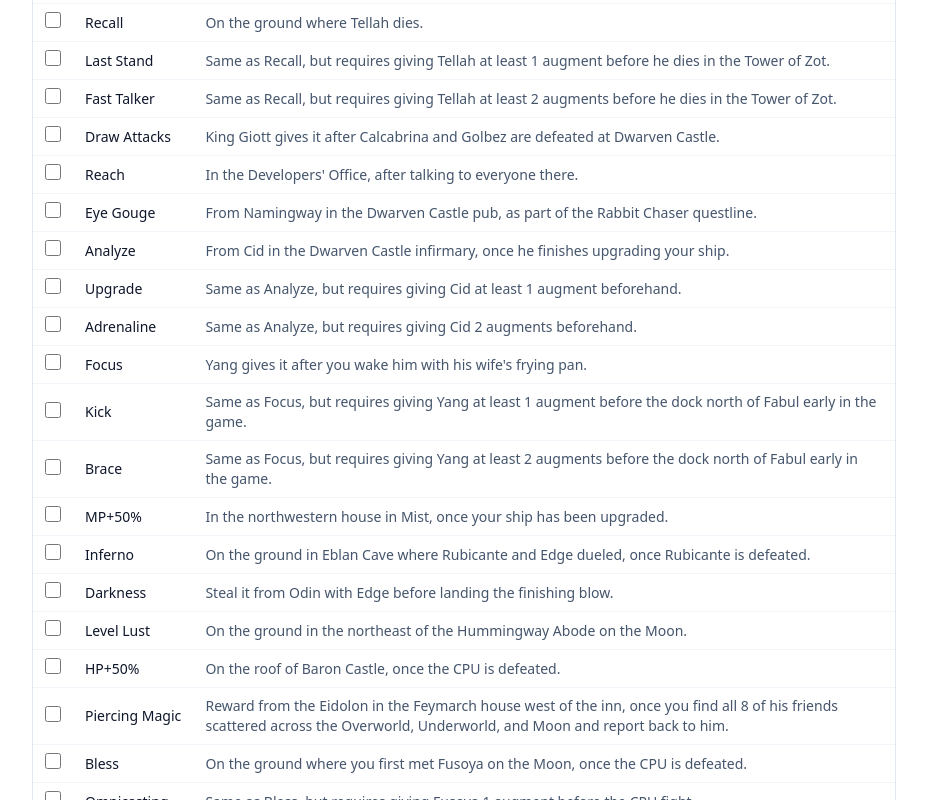
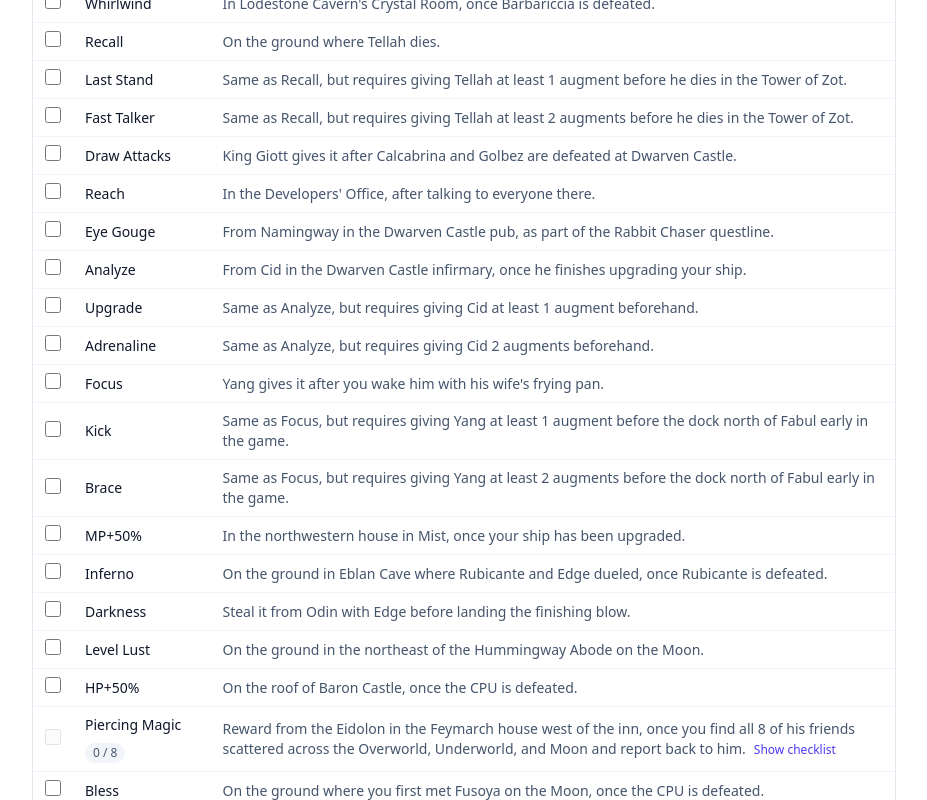
Before and after one commit to ponkberry/final-fantasy-iv-achievement-guide, a React (Vite) app: page /#/augments in a window 1280 px wide. Shown: the part 940-1740 px from the top of the page, without its empty margins (176-1103 px from the left). Built offline with nearby package versions, Linux system fonts and the light colour scheme.

Commit message:
Better piercing magic augment unlock

```diff
--- a/src/data/augments.ts
+++ b/src/data/augments.ts
@@ -36,7 +36,21 @@ export const augments: AugmentEntry[] = [
   { id: 'darkness', name: 'Darkness', notes: 'Steal it from Odin with Edge before landing the finishing blow.' },
   { id: 'level-lust', name: 'Level Lust', notes: 'On the ground in the northeast of the Hummingway Abode on the Moon.' },
   { id: 'hp-plus-50', name: 'HP+50%', notes: 'On the roof of Baron Castle, once the CPU is defeated.' },
-  { id: 'piercing-magic', name: 'Piercing Magic', notes: 'Reward from the Eidolon in the Feymarch house west of the inn, once you find all 8 of his friends scattered across the Overworld, Underworld, and Moon and report back to him.' },
+  {
+    id: 'piercing-magic',
+    name: 'Piercing Magic',
+    notes: 'Reward from the Eidolon in the Feymarch house west of the inn, once you find all 8 of his friends scattered across the Overworld, Underworld, and Moon and report back to him.',
+    subItems: [
+      { id: 'sylvan-cave', label: "Sylvan Cave, upper floor of Yang's hut" },
+      { id: 'kokkols-forge', label: "Kokkol's Forge, by the well outside" },
+      { id: 'dwarven-castle', label: 'Dwarven Castle, Lali-ho Pub table east of the counter' },
+      { id: 'mount-ordeals', label: 'Mount Ordeals summit, near the save point' },
+      { id: 'black-chocobo-forest', label: 'Black Chocobo Forest, northern part' },
+      { id: 'hummingway-village', label: 'Hummingway Village on the Moon, northwestern part' },
+      { id: 'lair-of-the-father', label: 'Lair of the Father, southeast of Bahamut' },
+      { id: 'kaipo', label: 'Kaipo, behind the armor shop' },
+    ],
+  },
   { id: 'bless', name: 'Bless', notes: 'On the ground where you first met Fusoya on the Moon, once the CPU is defeated.' },
   { id: 'omnicasting', name: 'Omnicasting', notes: 'Same as Bless, but requires giving Fusoya 1 augment before the CPU fight.' },
   { id: 'phoenix', name: 'Phoenix', notes: 'Same as Bless, but requires giving Fusoya 2 augments before the CPU fight.' },
--- a/src/data/walkthrough.ts
+++ b/src/data/walkthrough.ts
@@ -569,10 +569,12 @@ export const walkthrough: WalkthroughChapter[] = [
       {
         id: 'ch17-underworld-sidequests-s02',
         text: 'Visit Kokkol\'s Forge and Tomra to resupply.',
+        subAugmentIds: [{ augmentId: 'piercing-magic', subItemId: 'kokkols-forge' }],
       },
       {
         id: 'ch17-underworld-sidequests-s03',
         text: 'Explore Sylvan Cave, using Rosa\'s Levitate to cross the poisoned water, for treasure and a Defender Sword.',
+        subAugmentIds: [{ augmentId: 'piercing-magic', subItemId: 'sylvan-cave' }],
       },
       {
         id: 'ch17-underworld-sidequests-s04',
@@ -628,6 +630,7 @@ export const walkthrough: WalkthroughChapter[] = [
       {
         id: 'ch18-sealed-cave-s06',
         text: 'Return to Dwarven Castle and speak with King Giott - Cid gives the Falcon a second upgrade, fitting it with a drill to bore through rock. While here, check the Lali-ho Pub for another of the Eidolon\'s missing friends, seated at the table east of the counter.',
+        subAugmentIds: [{ augmentId: 'piercing-magic', subItemId: 'dwarven-castle' }],
       },
     ],
   },
@@ -654,6 +657,7 @@ export const walkthrough: WalkthroughChapter[] = [
       {
         id: 'ch19-odin-lunar-whale-s04',
         text: 'Two more of the Eidolon\'s missing friends are back on the surface: near the save point at the Mount Ordeals summit, and in the northern Black Chocobo Forest.',
+        subAugmentIds: [{ augmentId: 'piercing-magic', subItemId: 'mount-ordeals' }, { augmentId: 'piercing-magic', subItemId: 'black-chocobo-forest' }],
       },
       {
         id: 'ch19-odin-lunar-whale-s05',
@@ -701,19 +705,24 @@ export const walkthrough: WalkthroughChapter[] = [
       },
       {
         id: 'ch20-moon-lair-of-father-s03',
+        text: 'Head back to the Feymarch and return this first Eidolon friend to the one who sent you looking.',
+        subAugmentIds: [{ augmentId: 'piercing-magic', subItemId: 'hummingway-village' }],
+      },
+      {
+        id: 'ch20-moon-lair-of-father-s04',
         text: 'Return to Kokkol\'s Forge in the Underworld - if you delivered a Rat Tail for Adamantite earlier from the Feymarch, he has finished forging the Excalibur.',
         achievementIds: ['form-reborn'],
       },
       {
-        id: 'ch20-moon-lair-of-father-s04',
+        id: 'ch20-moon-lair-of-father-s05',
         text: 'Head back to the Moon and enter the Lair of the Father for a first pass, covering floors B1 and B2 only and avoiding the Behemoth guarding the path deeper in for now.',
       },
       {
-        id: 'ch20-moon-lair-of-father-s05',
+        id: 'ch20-moon-lair-of-father-s06',
         text: 'Collect the Genji Gloves, Shield, Armor, and Helmet scattered through the dungeon\'s first two floors.',
       },
       {
-        id: 'ch20-moon-lair-of-father-s06',
+        id: 'ch20-moon-lair-of-father-s07',
         text: 'Continue west to the Lunar Path and reach the Crystal Palace, where Fusoya, a Lunarian, explains Golbez\'s true story and joins the party.',
       },
     ],
@@ -762,80 +771,87 @@ export const walkthrough: WalkthroughChapter[] = [
     steps: [
       {
         id: 'ch22-lunar-subterrane-s01',
-        text: 'With free travel restored, pick up the HP+50% Augment on the roof of Baron Castle, and the Bless Augment where you first met Fusoya on the Moon (Omnicasting and Phoenix are also possible here).',
-        augmentIds: ['hp-plus-50', 'bless', 'omnicasting', 'phoenix'],
+        text: 'With free travel restored, pick up the HP+50% Augment on the roof of Baron Castle.',
+        augmentIds: ['hp-plus-50'],
       },
       {
         id: 'ch22-lunar-subterrane-s02',
+        text: 'The Bless Augment is where you first met Fusoya on the Moon (Omnicasting and Phoenix are also possible here).',
+        augmentIds: ['bless', 'omnicasting', 'phoenix'],
+      },
+      {
+        id: 'ch22-lunar-subterrane-s03',
         text: 'Return to the Lair of the Father - B1 is already cleared. On B2, take the narrow side path you skipped before and push past the Behemoth guarding it.',
       },
       {
-        id: 'ch22-lunar-subterrane-s03',
-        text: 'In the area leading up to Bahamut, to the southeast, talk to the last of the Eidolon\'s missing friends.',
+        id: 'ch22-lunar-subterrane-s04',
+        text: 'In the area leading up to Bahamut, to the southeast, talk to the second of the Eidolon\'s missing friends.',
+        subAugmentIds: [{ augmentId: 'piercing-magic', subItemId: 'lair-of-the-father' }],
       },
       {
-        id: 'ch22-lunar-subterrane-s04',
+        id: 'ch22-lunar-subterrane-s05',
         text: 'Defeat Bahamut to earn his summon - typically the last regular summon most players pick up.',
         subAchievementIds: [{ achievementId: 'master-summoner', subItemId: 'bahamut' }],
       },
       {
-        id: 'ch22-lunar-subterrane-s05',
-        text: 'Head to Kaipo, behind the armor shop, for another of the Eidolon\'s missing friends.',
+        id: 'ch22-lunar-subterrane-s06',
+        text: 'Head to Kaipo, behind the armor shop, for the third of the Eidolon\'s missing friends.',
+        subAugmentIds: [{ augmentId: 'piercing-magic', subItemId: 'kaipo' }],
       },
       {
-        id: 'ch22-lunar-subterrane-s06',
+        id: 'ch22-lunar-subterrane-s07',
         text: 'With all eight friends found, return to the Feymarch and talk to the Eidolon in the house west of the inn for the Piercing Magic Augment.',
         augmentIds: ['piercing-magic'],
       },
       {
-        id: 'ch22-lunar-subterrane-s07',
+        id: 'ch22-lunar-subterrane-s08',
         text: 'Enter the Lunar Subterrane, the final dungeon, from the Crystal Palace.',
       },
       {
-        id: 'ch22-lunar-subterrane-s08',
+        id: 'ch22-lunar-subterrane-s09',
         text: 'On B1, take the hidden passage left of the entrance to find the White Dragon guarding the Murasame.',
       },
       {
-        id: 'ch22-lunar-subterrane-s09',
+        id: 'ch22-lunar-subterrane-s10',
         text: 'On B5, defeat the two Blue Dragons guarding the Crystal Shield, then find the Red Dragon guarding the Crystal Armlet.',
       },
       {
-        id: 'ch22-lunar-subterrane-s10',
+        id: 'ch22-lunar-subterrane-s11',
         text: 'On B6, take the invisible bridge south of the entrance to find the Dark Bahamut guarding the Ragnarok.',
       },
       {
-        id: 'ch22-lunar-subterrane-s11',
+        id: 'ch22-lunar-subterrane-s12',
         text: 'On B7, clear three back-to-back boss rooms: the Plague Horror (Holy Lance), the Lunasaur (Ribbon), and continue to B8 for Ogopogo (Masamune).',
       },
       {
-        id: 'ch22-lunar-subterrane-s12',
+        id: 'ch22-lunar-subterrane-s13',
         text: 'Collecting Ragnarok, the Holy Lance, the Ribbon, and the Masamune together with the earlier Murasame completes the full set.',
         achievementIds: ['unsealed'],
       },
       {
-        id: 'ch22-lunar-subterrane-s13',
+        id: 'ch22-lunar-subterrane-s14',
         text: 'For the Onion equipment, trade dragon and fiend tails dropped throughout this dungeon and others (Red, Blue, Green, Black, and Yellow) to the Adamant Grotto near Mythril for a full set of Onion gear.',
         achievementIds: ['the-onion-swordsman'],
       },
       {
-        id: 'ch22-lunar-subterrane-s14',
+        id: 'ch22-lunar-subterrane-s15',
         text: 'For the Adamant Armor, use a Siren on B5\'s southeastern cave to fight the Princess Flans until one drops a Pink Tail, then trade it at the Adamant Grotto.',
         achievementIds: ['to-the-end-of-misery'],
       },
       {
-        id: 'ch22-lunar-subterrane-s15',
+        id: 'ch22-lunar-subterrane-s16',
         text: 'Complete 100% of every dungeon map in the game, including the now-inaccessible Tower of Zot, both visits to the Tower of Babil, and the Giant of Babil, to round out the last of the map completion. This automatically grants the Treasure Hunter Augment.',
         achievementIds: ['the-perpetual-wayfarer'],
         augmentIds: ['treasure-hunter'],
       },
       {
-        id: 'ch22-lunar-subterrane-s16',
+        id: 'ch22-lunar-subterrane-s17',
         text: 'Namingway\'s final sighting can appear in several places - a hidden room in the Lair of the Father, any Chocobo Forest, northern Troia, Sylph Cave B2, the Underground Lake near Damcyan, or the Mount Hobs summit. Finding him completes the quest and rewards the Safe Travel Augment.',
         subAchievementIds: [{ achievementId: 'rabbit-chaser', subItemId: 'sighting-13' }],
         augmentIds: ['safe-travel'],
       },
       {
-        id: 'ch22-lunar-subterrane-s17',
+        id: 'ch22-lunar-subterrane-s18',
         text: 'Reach the Lunar Core on B12 and prepare for the final battle - this is a good point to grind Rydia toward level 80 for Meteor if she isn\'t there yet.',
       },
     ],
--- a/src/hooks/useAugmentProgress.ts
+++ b/src/hooks/useAugmentProgress.ts
@@ -3,16 +3,76 @@ import { useLocalStorage } from './useLocalStorage'
 import { augments } from '../data/augments'
 
 const STORAGE_KEY = 'ffiv-augment-progress'
+const SUBITEM_STORAGE_KEY = 'ffiv-augment-subitem-progress'
+
+const lockedIds = new Set(
+  augments.filter((a) => a.subItems && a.subItems.length > 0).map((a) => a.id),
+)
+
+function subItemKey(augmentId: string, subItemId: string) {
+  return `${augmentId}:${subItemId}`
+}
 
 export function useAugmentProgress() {
   const [obtainedIds, setObtainedIds] = useLocalStorage<string[]>(STORAGE_KEY, [])
+  const [completedSubItemKeys, setCompletedSubItemKeys] = useLocalStorage<string[]>(
+    SUBITEM_STORAGE_KEY,
+    [],
+  )
 
-  const obtainedSet = useMemo(() => new Set(obtainedIds), [obtainedIds])
+  const manualSet = useMemo(() => new Set(obtainedIds), [obtainedIds])
+  const completedSubItemSet = useMemo(() => new Set(completedSubItemKeys), [completedSubItemKeys])
+
+  const isSubItemComplete = useCallback(
+    (augmentId: string, subItemId: string) =>
+      completedSubItemSet.has(subItemKey(augmentId, subItemId)),
+    [completedSubItemSet],
+  )
+
+  const toggleSubItem = useCallback(
+    (augmentId: string, subItemId: string) => {
+      const key = subItemKey(augmentId, subItemId)
+      setCompletedSubItemKeys((prev) =>
+        prev.includes(key) ? prev.filter((existing) => existing !== key) : [...prev, key],
+      )
+    },
+    [setCompletedSubItemKeys],
+  )
+
+  const subItemProgress = useCallback(
+    (augmentId: string) => {
+      const augment = augments.find((a) => a.id === augmentId)
+      const subItems = augment?.subItems ?? []
+      const done = subItems.filter((s) => completedSubItemSet.has(subItemKey(augmentId, s.id))).length
+      return { done, total: subItems.length }
+    },
+    [completedSubItemSet],
+  )
+
+  const derivedIds = useMemo(
+    () =>
+      augments
+        .filter(
+          (a) =>
+            a.subItems &&
+            a.subItems.length > 0 &&
+            a.subItems.every((s) => completedSubItemSet.has(subItemKey(a.id, s.id))),
+        )
+        .map((a) => a.id),
+    [completedSubItemSet],
+  )
+
+  const obtainedSet = useMemo(
+    () => new Set([...manualSet, ...derivedIds]),
+    [manualSet, derivedIds],
+  )
 
   const isObtained = useCallback((id: string) => obtainedSet.has(id), [obtainedSet])
+  const isLocked = useCallback((id: string) => lockedIds.has(id), [])
 
   const toggle = useCallback(
     (id: string) => {
+      if (lockedIds.has(id)) return
       setObtainedIds((prev) =>
         prev.includes(id) ? prev.filter((existing) => existing !== id) : [...prev, id],
       )
@@ -20,10 +80,24 @@ export function useAugmentProgress() {
     [setObtainedIds],
   )
 
-  const reset = useCallback(() => setObtainedIds([]), [setObtainedIds])
+  const reset = useCallback(() => {
+    setObtainedIds([])
+    setCompletedSubItemKeys([])
+  }, [setObtainedIds, setCompletedSubItemKeys])
 
   const total = augments.length
   const obtainedCount = obtainedSet.size
 
-  return { obtainedSet, isObtained, toggle, reset, total, obtainedCount }
+  return {
+    obtainedSet,
+    isObtained,
+    isLocked,
+    toggle,
+    reset,
+    total,
+    obtainedCount,
+    isSubItemComplete,
+    toggleSubItem,
+    subItemProgress,
+  }
 }
--- a/src/pages/AugmentsPage.tsx
+++ b/src/pages/AugmentsPage.tsx
@@ -1,4 +1,4 @@
-import { useMemo, useState } from 'react'
+import { Fragment, useMemo, useState } from 'react'
 import { augments } from '../data/augments'
 import { achievements } from '../data/achievements'
 import { useAugmentProgress } from '../hooks/useAugmentProgress'
@@ -12,9 +12,29 @@ const statuses = ['All', 'Obtained', 'Not Obtained'] as const
 type StatusFilter = (typeof statuses)[number]
 
 export function AugmentsPage() {
-  const { isObtained, toggle, reset, obtainedCount, total } = useAugmentProgress()
+  const {
+    isObtained,
+    isLocked,
+    toggle,
+    reset,
+    obtainedCount,
+    total,
+    isSubItemComplete,
+    toggleSubItem,
+    subItemProgress,
+  } = useAugmentProgress()
   const [query, setQuery] = useState('')
   const [statusFilter, setStatusFilter] = useState<StatusFilter>('All')
+  const [expandedIds, setExpandedIds] = useState<Set<string>>(new Set())
+
+  const toggleExpanded = (id: string) => {
+    setExpandedIds((prev) => {
+      const next = new Set(prev)
+      if (next.has(id)) next.delete(id)
+      else next.add(id)
+      return next
+    })
+  }
 
   const visible = useMemo(() => {
     const q = query.trim().toLowerCase()
@@ -112,9 +132,13 @@ export function AugmentsPage() {
           <tbody>
             {visible.map((entry) => {
               const obtained = isObtained(entry.id)
+              const locked = isLocked(entry.id)
+              const hasSubItems = entry.subItems && entry.subItems.length > 0
+              const progress = hasSubItems ? subItemProgress(entry.id) : undefined
+              const expanded = expandedIds.has(entry.id)
               return (
+                <Fragment key={entry.id}>
                   <tr
-                  key={entry.id}
                     className={`border-t border-slate-100 dark:border-slate-800 ${
                       obtained ? 'bg-indigo-50/60 dark:bg-indigo-950/20' : ''
                     }`}
@@ -123,14 +147,75 @@ export function AugmentsPage() {
                       <input
                         type="checkbox"
                         checked={obtained}
+                        disabled={locked}
                         onChange={() => toggle(entry.id)}
-                      className="size-4 accent-indigo-600"
+                        className="size-4 accent-indigo-600 disabled:cursor-not-allowed disabled:opacity-60"
                         aria-label={`Mark ${entry.name} as obtained`}
                       />
                     </td>
-                  <td className="px-3 py-2 font-medium text-slate-900 dark:text-white">{entry.name}</td>
-                  <td className="px-3 py-2 text-slate-600 dark:text-slate-400">{entry.notes || '-'}</td>
+                    <td className="px-3 py-2 font-medium text-slate-900 dark:text-white">
+                      <div className="flex flex-wrap items-center gap-2">
+                        <span>{entry.name}</span>
+                        {hasSubItems && progress && (
+                          <span
+                            className={`rounded-full px-2 py-0.5 text-xs font-normal ${
+                              obtained
+                                ? 'bg-indigo-100 text-indigo-700 dark:bg-indigo-900/50 dark:text-indigo-300'
+                                : 'bg-slate-100 text-slate-600 dark:bg-slate-800 dark:text-slate-400'
+                            }`}
+                          >
+                            {progress.done} / {progress.total}
+                          </span>
+                        )}
+                      </div>
+                    </td>
+                    <td className="px-3 py-2 text-slate-600 dark:text-slate-400">
+                      {entry.notes || '-'}
+                      {hasSubItems && (
+                        <button
+                          type="button"
+                          onClick={() => toggleExpanded(entry.id)}
+                          className="ml-2 text-xs text-indigo-600 hover:underline dark:text-indigo-400"
+                        >
+                          {expanded ? 'Hide' : 'Show'} checklist
+                        </button>
+                      )}
+                    </td>
                   </tr>
+                  {hasSubItems && expanded && (
+                    <tr className="border-t border-slate-100 dark:border-slate-800">
+                      <td></td>
+                      <td colSpan={2} className="px-3 pb-3">
+                        <ul className="ml-1 space-y-1 border-l-2 border-slate-200 pl-3 dark:border-slate-800">
+                          {entry.subItems!.map((sub) => {
+                            const done = isSubItemComplete(entry.id, sub.id)
+                            return (
+                              <li key={sub.id}>
+                                <label className="flex cursor-pointer items-start gap-2 text-sm">
+                                  <input
+                                    type="checkbox"
+                                    checked={done}
+                                    onChange={() => toggleSubItem(entry.id, sub.id)}
+                                    className="mt-0.5 size-3.5 shrink-0 accent-indigo-600"
+                                  />
+                                  <span
+                                    className={
+                                      done
+                                        ? 'text-slate-500 line-through dark:text-slate-500'
+                                        : 'text-slate-700 dark:text-slate-300'
+                                    }
+                                  >
+                                    {sub.label}
+                                  </span>
+                                </label>
+                              </li>
+                            )
+                          })}
+                        </ul>
+                      </td>
+                    </tr>
+                  )}
+                </Fragment>
               )
             })}
           </tbody>
--- a/src/pages/WalkthroughPage.tsx
+++ b/src/pages/WalkthroughPage.tsx
@@ -26,7 +26,12 @@ export function WalkthroughPage() {
     expandChapter,
   } = useWalkthroughProgress()
   const { isSeen, toggle: toggleBestiary } = useBestiaryProgress()
-  const { isObtained, toggle: toggleAugment } = useAugmentProgress()
+  const {
+    isObtained,
+    toggle: toggleAugment,
+    isSubItemComplete: isAugmentSubItemComplete,
+    toggleSubItem: toggleAugmentSubItem,
+  } = useAugmentProgress()
 
   const jumpToChapter = (id: string) => {
     expandChapter(id)
@@ -136,7 +141,8 @@ export function WalkthroughPage() {
                       </label>
                       {((step.achievementIds && step.achievementIds.length > 0) ||
                         (step.subAchievementIds && step.subAchievementIds.length > 0) ||
-                        (step.augmentIds && step.augmentIds.length > 0)) && (
+                        (step.augmentIds && step.augmentIds.length > 0) ||
+                        (step.subAugmentIds && step.subAugmentIds.length > 0)) && (
                         <div className="mt-2 ml-6 flex flex-wrap gap-2">
                           {step.achievementIds?.map((id) => {
                             const achievement = achievementById.get(id)
@@ -216,6 +222,28 @@ export function WalkthroughPage() {
                               </button>
                             )
                           })}
+                          {step.subAugmentIds?.map(({ augmentId, subItemId }) => {
+                            const augment = augmentById.get(augmentId)
+                            const subItem = augment?.subItems?.find((s) => s.id === subItemId)
+                            if (!augment || !subItem) return null
+                            const subDone = isAugmentSubItemComplete(augmentId, subItemId)
+                            return (
+                              <button
+                                key={`${augmentId}:${subItemId}`}
+                                type="button"
+                                onClick={() => toggleAugmentSubItem(augmentId, subItemId)}
+                                title={augment.name}
+                                className={`rounded-full border px-3 py-1 text-xs transition-colors ${
+                                  subDone
+                                    ? 'border-indigo-300 bg-indigo-50 text-indigo-700 dark:border-indigo-800 dark:bg-indigo-950/40 dark:text-indigo-300'
+                                    : 'border-slate-200 text-slate-600 dark:border-slate-800 dark:text-slate-400'
+                                }`}
+                              >
+                                {subDone ? '✓ ' : ''}
+                                {subItem.label}
+                              </button>
+                            )
+                          })}
                         </div>
                       )}
                     </li>
```
Also changed, not shown: src/types.ts (+13 -0 lines), 5 other files (tests, documents, lock files or other folders). Lines whose indentation alone changed are shown as unchanged.
